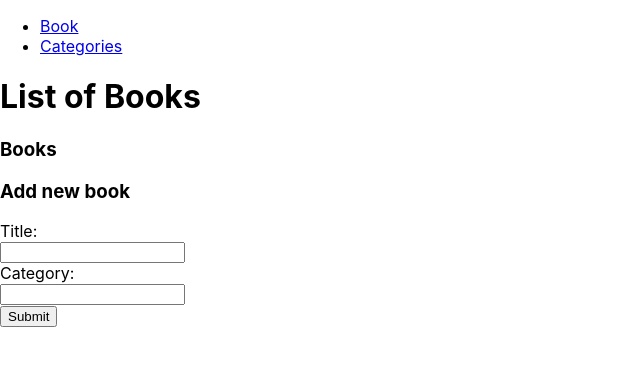
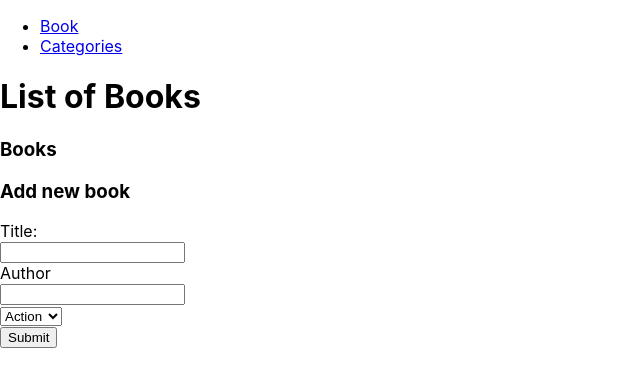
Before and after one commit to luqmanmusah/bookstore, a React (Create React App) app: page / in a window 1280 px wide. Shown: the top 386 px of the page, without its empty margins (0-640 px from the left). Built offline with nearby package versions, Linux system fonts and the light colour scheme.

Commit message:
Modify Readme file and moved files to their components

```diff
--- a/src/App.js
+++ b/src/App.js
@@ -7,7 +7,7 @@ import {
   Route,
 } from 'react-router-dom';
 import Categories from './redux/categories/categories';
-import Books from './redux/books/books';
+import AddBooks from './components/addBooks';
 import Nav from './components/nav';
 import ListBooks from './components/book';
 
@@ -24,7 +24,7 @@ function App() {
             <ListBooks />
           </Route>
           <Route path="/">
-            <Books />
+            <AddBooks />
           </Route>
         </Switch>
 
--- /dev/null
+++ b/src/components/addBooks.js
@@ -0,0 +1,42 @@
+/* eslint-disable jsx-a11y/label-has-associated-control */
+import React from 'react';
+
+const AddBooks = () => {
+  const updateTitle = () => {
+  };
+  const updateAuthor = () => {
+  };
+
+  const submitBook = () => {
+
+  };
+
+  const handleChange = () => {
+
+  };
+
+  return (
+    <div>
+      <h3>Add new book</h3>
+      <form>
+        <label>Title:</label>
+        <br />
+        <input type="text" className="title" name="title" onChange={updateTitle} />
+        <br />
+        <label>Author</label>
+        <br />
+        <input type="text" className="author" name="author" onChange={updateAuthor} />
+        <br />
+        <select onChange={handleChange}>
+          <option value="Action">Action</option>
+          <option value="Fiction">Fiction</option>
+          <option value="Horror">Horror</option>
+        </select>
+        <br />
+        <input type="submit" value="Submit" onClick={submitBook} />
+      </form>
+    </div>
+  );
+};
+
+export default AddBooks;
--- a/src/components/book.js
+++ b/src/components/book.js
@@ -1,5 +1,5 @@
 import React from 'react';
-import Books from '../redux/books/books';
+import AddBooks from './addBooks';
 
 const ListBooks = () => (
   <div>
@@ -9,7 +9,7 @@ const ListBooks = () => (
     <h3>
       Books
     </h3>
-    <Books />
+    <AddBooks />
   </div>
 );
 
--- a/src/redux/books/books.js
+++ /dev/null
@@ -1,32 +0,0 @@
-/* eslint-disable jsx-a11y/label-has-associated-control */
-import React from 'react';
-
-const Books = () => {
-  const updateTitle = () => {
-  };
-  const updateAuthor = () => {
-  };
-
-  const submitBook = () => {
-
-  };
-
-  return (
-    <div>
-      <h3>Add new book</h3>
-      <form>
-        <label>Title:</label>
-        <br />
-        <input type="text" className="title" name="title" onChange={updateTitle} />
-        <br />
-        <label>Category:</label>
-        <br />
-        <input type="text" className="category" name="category" onChange={updateAuthor} />
-        <br />
-        <input type="submit" value="Submit" onClick={submitBook} />
-      </form>
-    </div>
-  );
-};
-
-export default Books;
```
Also changed, not shown: src/components/Books.js (added, +32 -0 lines), src/components/categories.js (renamed from src/redux/categories/categories.js), 1 other file (tests, documents, lock files or other folders).
